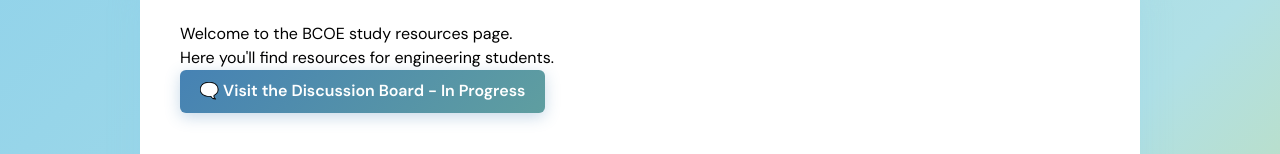
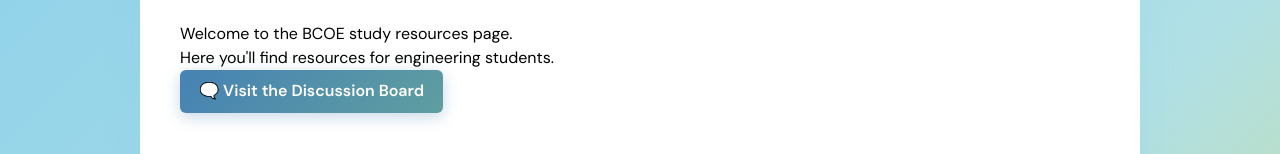
Before and after one commit to saachiraju/StudyZone-CS180, a Next.js app: page /bcoe in a window 1280 px wide. Shown: the part 576-730 px from the top of the page. Built offline with nearby package versions, Linux system fonts and the light colour scheme; no server answers.

Commit message:
remove in progress

```diff
--- a/app/bcoe/page.tsx
+++ b/app/bcoe/page.tsx
@@ -60,7 +60,7 @@
               marginBottom: "1rem"
             }}
           >
-            🗨️ Visit the Discussion Board - In Progress
+            🗨️ Visit the Discussion Board
           </Link>
 
           <div style={{ display: "flex", flexDirection: "column", gap: "0.75rem" }}>
```
